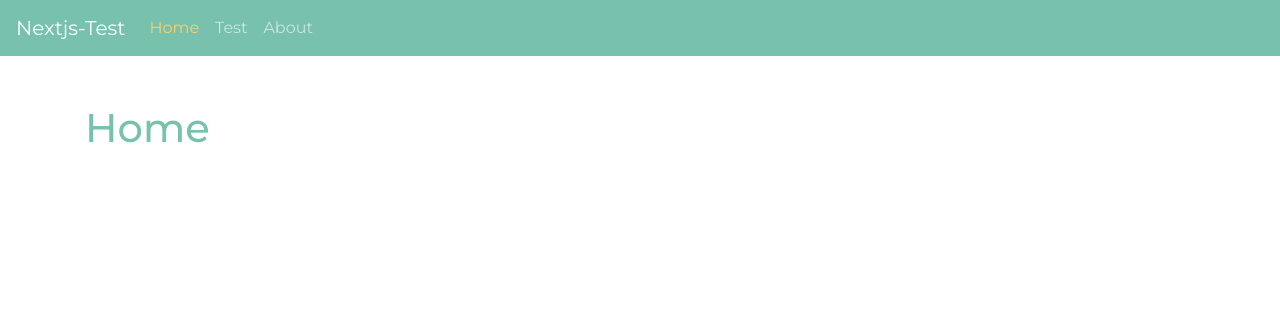
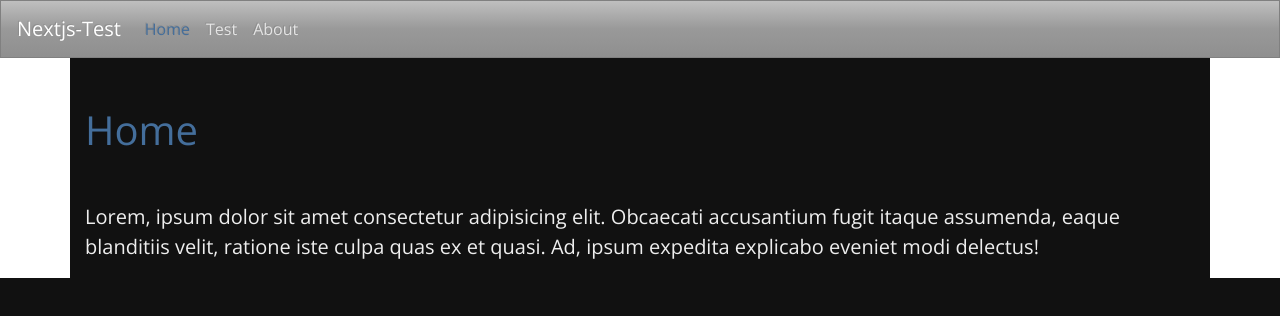
Before and after one commit to Mauritor/nextjs-my_first_test, a Next.js app: page / in a window 1280 px wide. Shown: the top 316 px of the page. Built offline with nearby package versions, Linux system fonts and the light colour scheme.

Commit message:
Agregado de Layout global y cambio de stayle de boostwatch

```diff
--- /dev/null
+++ b/components/Layout.js
@@ -0,0 +1,15 @@
+const Layout = ({ children }) => {
+    return (
+        <>
+            <div className="container" style={{ backgroundColor: '#111' }}>
+                <div className="row">
+                    <div className="col-sm-12">
+                        {children}
+                    </div>
+                </div>
+            </div>
+        </>
+    )
+}
+
+export default Layout
--- a/components/Myhead.js
+++ b/components/Myhead.js
@@ -6,7 +6,7 @@ export default function Myhead () {
             <Head>
                 <title>Create Next App</title>
                 <link rel="icon" href="/favicon.ico" />
-                <link rel="stylesheet" href="https://bootswatch.com/4/minty/bootstrap.min.css" />
+                <link rel="stylesheet" href="https://bootswatch.com/4/spacelab/bootstrap.min.css" />
             </Head>
         </>
     )
--- a/components/Nav.js
+++ b/components/Nav.js
@@ -3,7 +3,7 @@ import Link from 'next/link'
 export default function Nav(props) {
     return (
         <>
-            <nav className="navbar navbar-expand-lg navbar-dark bg-primary">
+            <nav className="navbar navbar-expand-lg navbar-dark bg-dark">
                 <a className="navbar-brand" href="#">Nextjs-Test</a>
 
                 <div className="collapse navbar-collapse">
--- a/pages/index.js
+++ b/pages/index.js
@@ -1,4 +1,5 @@
 //import styles from '../styles/Home.module.css'
+import Layout from '../components/Layout';
 import MyHead from '../components/Myhead';
 import Nav from '../components/Nav'
 
@@ -6,14 +7,11 @@ export default function Home() {
   return (
     <>
       <MyHead />
-      <Nav statusHome={'text-warning'}/>
-      <div className="container">
-        <div className="row">
-          <div className="col-sm-12">
-            <h1 className="text-primary my-5">Home</h1>
-          </div>
-        </div>
-      </div>
+      <Nav statusHome={'text-primary'} />
+      <Layout>
+        <h1 className="text-primary my-5">Home</h1>
+        <p className="text-light blockquote">Lorem, ipsum dolor sit amet consectetur adipisicing elit. Obcaecati accusantium fugit itaque assumenda, eaque blanditiis velit, ratione iste culpa quas ex et quasi. Ad, ipsum expedita explicabo eveniet modi delectus!</p>
+      </Layout>
     </>
   )
 }
--- a/styles/globals.css
+++ b/styles/globals.css
@@ -4,6 +4,7 @@ body {
   margin: 0;
   font-family: -apple-system, BlinkMacSystemFont, Segoe UI, Roboto, Oxygen,
     Ubuntu, Cantarell, Fira Sans, Droid Sans, Helvetica Neue, sans-serif;
+    background-color: #111111;
 }
 
 a {
```
Also changed, not shown: pages/about.js (+5 -8 lines), pages/test.js (+8 -10 lines), pages/users/[user].js (added, +14 -0 lines).
